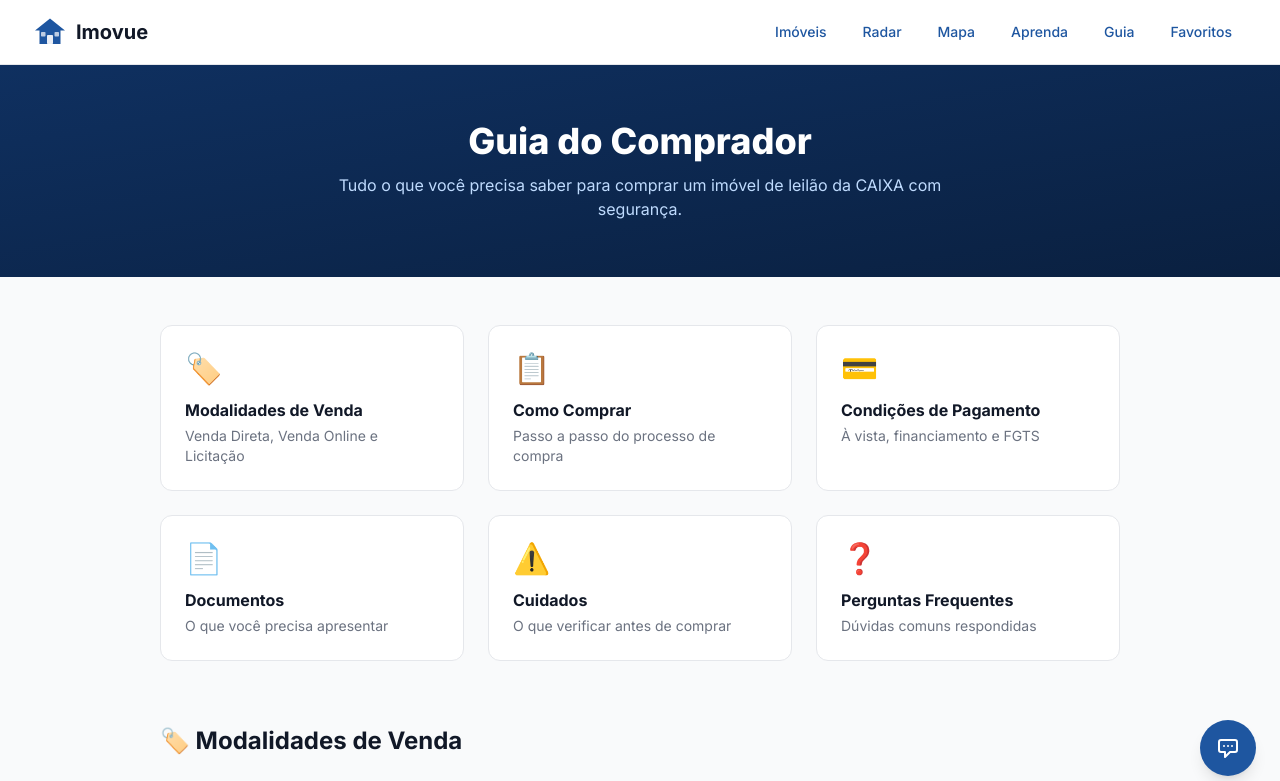
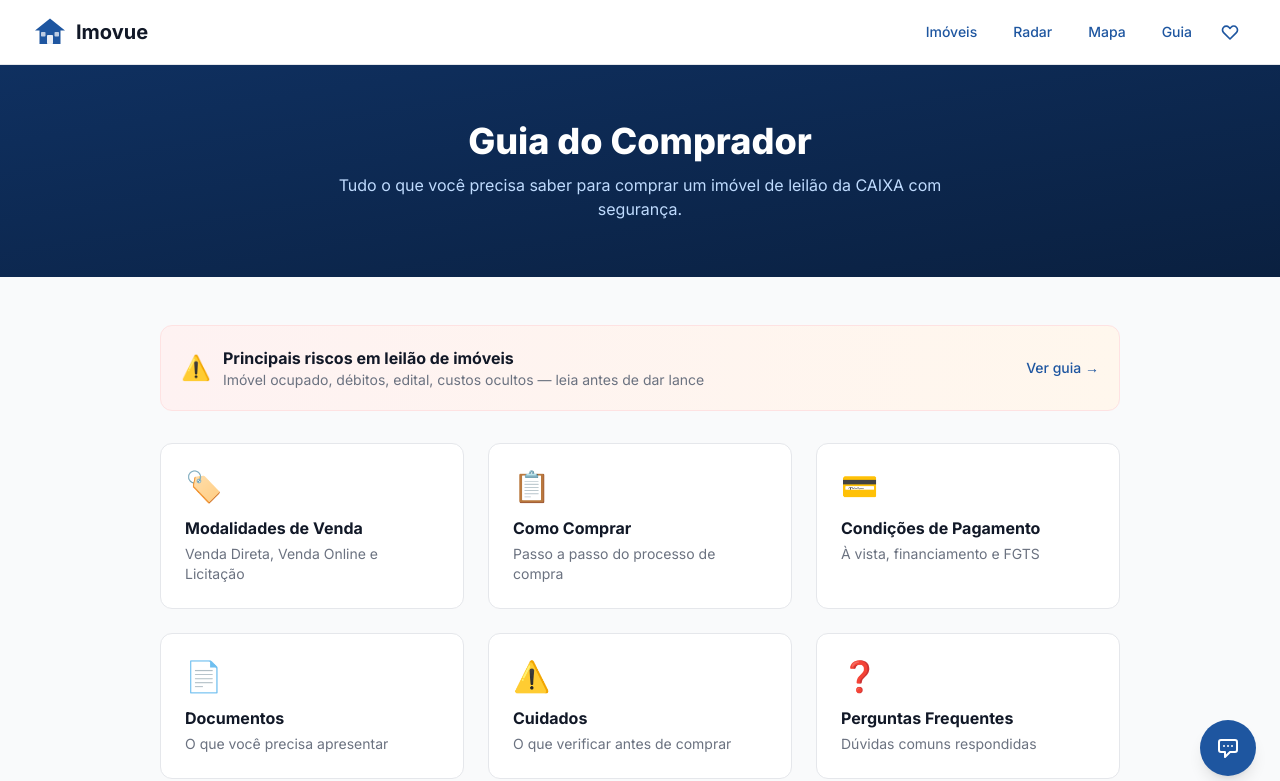
Before and after one commit to SergioPacheco/imovue, a Vue app in the folder frontend/: page /guia in a window 1280 px wide. Shown: the top 781 px of the page. Built offline with nearby package versions, Linux system fonts and the light colour scheme.

Commit message:
fix(menu): simplificar — 5 itens, favoritos como ícone ❤️, unificar Guia
Menu: Imóveis | Radar | Mapa | Guia | ❤️
- 'Aprenda' removido do menu (acessível via Guia)
- Favoritos como ícone de coração com badge
- GuiaPage agora tem card destacado linkando para Aprenda

```diff
--- a/frontend/src/App.vue
+++ b/frontend/src/App.vue
@@ -12,11 +12,12 @@
             <router-link to="/imoveis" class="btn-ghost text-sm">Imóveis</router-link>
             <router-link to="/dashboard" class="btn-ghost text-sm">Radar</router-link>
             <router-link to="/mapa" class="btn-ghost text-sm">Mapa</router-link>
-            <router-link to="/aprenda-leilao-imoveis" class="btn-ghost text-sm">Aprenda</router-link>
             <router-link to="/guia" class="btn-ghost text-sm">Guia</router-link>
-            <router-link to="/favoritos" class="btn-ghost text-sm relative">
-              Favoritos
-              <span v-if="fav.count() > 0" class="absolute -top-1 -right-1 w-5 h-5 bg-red-500 text-white text-xs rounded-full flex items-center justify-center font-bold">
+            <router-link to="/favoritos" class="btn-ghost text-sm relative p-2">
+              <svg class="w-5 h-5" :fill="fav.count() > 0 ? '#ef4444' : 'none'" stroke="currentColor" viewBox="0 0 24 24">
+                <path stroke-linecap="round" stroke-linejoin="round" stroke-width="2" d="M4.318 6.318a4.5 4.5 0 000 6.364L12 20.364l7.682-7.682a4.5 4.5 0 00-6.364-6.364L12 7.636l-1.318-1.318a4.5 4.5 0 00-6.364 0z"/>
+              </svg>
+              <span v-if="fav.count() > 0" class="absolute -top-0.5 -right-0.5 w-4 h-4 bg-red-500 text-white text-[10px] rounded-full flex items-center justify-center font-bold">
                 {{ fav.count() }}
               </span>
             </router-link>
--- a/frontend/src/pages/guia/GuiaPage.vue
+++ b/frontend/src/pages/guia/GuiaPage.vue
@@ -9,6 +9,18 @@
     </section>
 
     <div class="max-w-5xl mx-auto px-4 sm:px-6 lg:px-8 py-12">
+      <!-- Destaque: Riscos -->
+      <router-link to="/aprenda-leilao-imoveis" class="block mb-8 p-5 rounded-xl bg-gradient-to-r from-red-50 to-orange-50 border border-red-100 hover:shadow-md transition-all">
+        <div class="flex items-center gap-3">
+          <span class="text-2xl">⚠️</span>
+          <div>
+            <h3 class="font-bold text-gray-900">Principais riscos em leilão de imóveis</h3>
+            <p class="text-sm text-gray-500">Imóvel ocupado, débitos, edital, custos ocultos — leia antes de dar lance</p>
+          </div>
+          <span class="text-brand-500 font-medium text-sm ml-auto shrink-0">Ver guia →</span>
+        </div>
+      </router-link>
+
       <!-- Cards de navegação -->
       <div class="grid sm:grid-cols-2 lg:grid-cols-3 gap-6 mb-16">
         <router-link v-for="s in secoes" :key="s.id" :to="`/guia#${s.id}`" class="card p-6 group" @click="scrollTo(s.id)">
```
